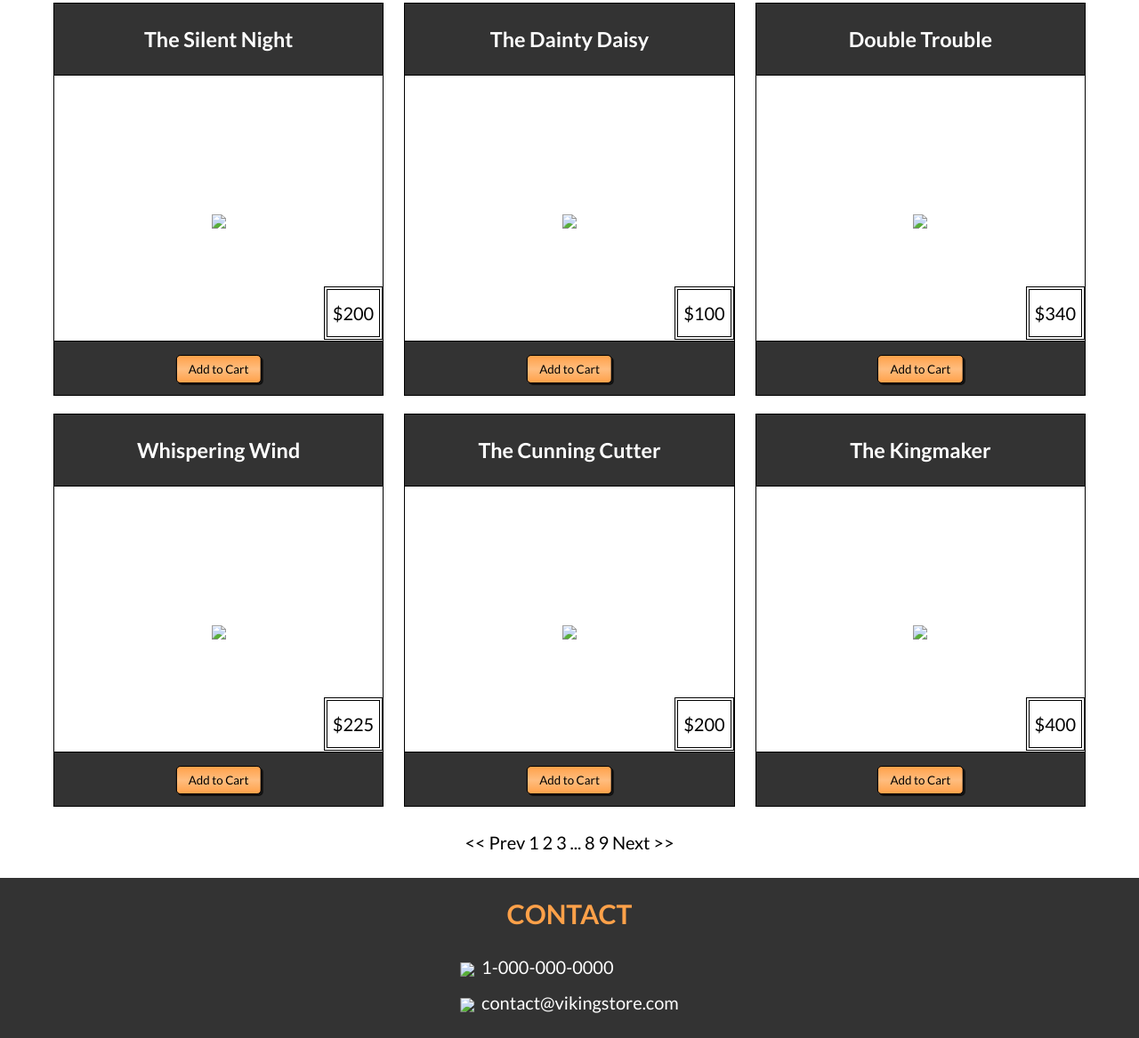
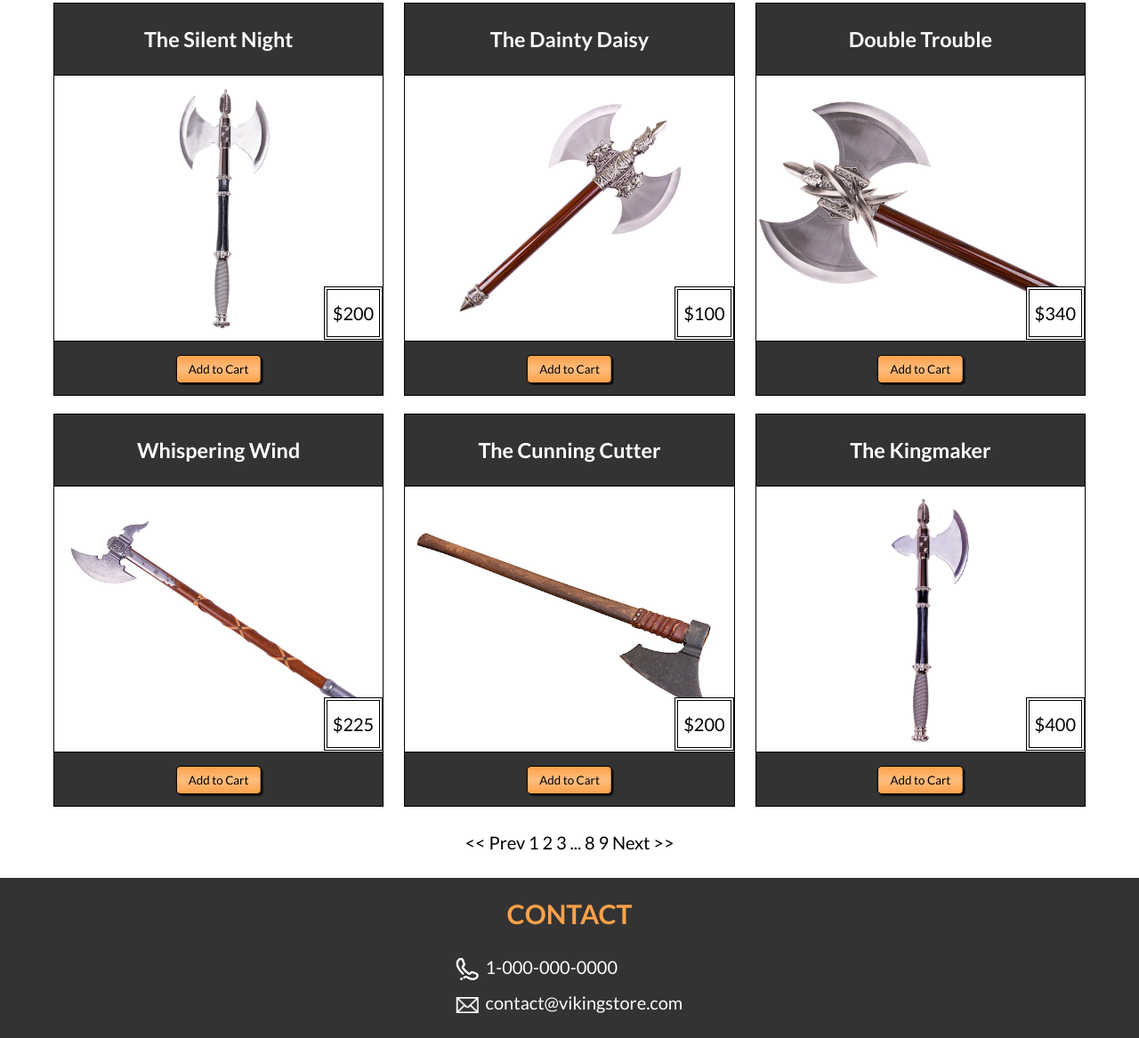
Before and after one commit to annedo/viking_mockup, a plain HTML site: page index.html in a window 1280 px wide. Shown: the part 841-2008 px from the top of the page at 89% size. Drawn offline with Linux system fonts and the light colour scheme; the site is published under a folder, as on GitHub Pages, so addresses that start at the root find nothing.

Commit message:
Fixed img file paths

```diff
--- a/index.html
+++ b/index.html
@@ -14,7 +14,7 @@
 		<header>
 			<nav>
 				<div class="logo">Viking Store</div>
-				<div class="cart"><img class="icon" src="\img\icon_empty_cart.png"> Your Cart</div>
+				<div class="cart"><img class="icon" src="img\icon_empty_cart.png"> Your Cart</div>
 			</nav>
 				<div class="splash">
 					<h1>The Viking Store</h1>
@@ -26,37 +26,37 @@
 			<div class="wrapper">
 				<div class="product">
 					<h3>The Silent Night</h3>
-					<div class="pic"><img src="\img\products\axe_silent_night_small.jpg"></div>
+					<div class="pic"><img src="img\products\axe_silent_night_small.jpg"></div>
 					<div class="add"><button>Add to Cart</button></div>
 					<div class="price">$200</div>
 				</div>
 				<div class="product">
 					<h3>The Dainty Daisy</h3>
-					<div class="pic"><img src="\img\products\axe_dainty_daisy_small.jpg"></div>
+					<div class="pic"><img src="img\products\axe_dainty_daisy_small.jpg"></div>
 					<div class="price">$100</div>
 					<div class="add"><button>Add to Cart</button></div>
 				</div>
 				<div class="product">
 					<h3>Double Trouble</h3>
-					<div class="pic"><img src="\img\products\axe_double_trouble_small.jpg"></div>
+					<div class="pic"><img src="img\products\axe_double_trouble_small.jpg"></div>
 					<div class="price">$340</div>
 					<div class="add"><button>Add to Cart</button></div>
 				</div>
 				<div class="product">
 					<h3>Whispering Wind</h3>
-					<div class="pic"><img src="\img\products\axe_whispering_wind_small.jpg"></div>
+					<div class="pic"><img src="img\products\axe_whispering_wind_small.jpg"></div>
 					<div class="price">$225</div>
 					<div class="add"><button>Add to Cart</button></div>
 				</div>
 				<div class="product">
 					<h3>The Cunning Cutter</h3>
-					<div class="pic"><img src="\img\products\axe_cunning_cutter_small.jpg"></div>
+					<div class="pic"><img src="img\products\axe_cunning_cutter_small.jpg"></div>
 					<div class="price">$200</div>
 					<div class="add"><button>Add to Cart</button></div>
 				</div>
 				<div class="product">
 					<h3>The Kingmaker</h3>
-					<div class="pic"><img src="\img\products\axe_kingmaker_small.jpg"></div>
+					<div class="pic"><img src="img\products\axe_kingmaker_small.jpg"></div>
 					<div class="price">$400</div>
 					<div class="add"><button>Add to Cart</button></div>
 				</div>
@@ -66,8 +66,8 @@
 		<footer>
 			<h2>Contact</h2>
 			<div class="info">
-				<p><img class="icon" src="\img\icon_phone_white.png"> 1-000-000-0000</p>
-				<p><img class="icon" src="\img\email_white.png"> contact@vikingstore.com</p>
+				<p><img class="icon" src="img\icon_phone_white.png"> 1-000-000-0000</p>
+				<p><img class="icon" src="img\email_white.png"> contact@vikingstore.com</p>
 			</div>
 		</footer>
 	</body>
--- a/style.css
+++ b/style.css
@@ -94,7 +94,7 @@ header {
 
 .splash {
 	border-top: 3px solid black;
-	background-image: url("/img/viking_ship_background_medium.jpg");
+	background-image: url("img/viking_ship_background_medium.jpg");
 	background-size: cover;
 	background-position: center center;
 	background-repeat: no-repeat;
```
